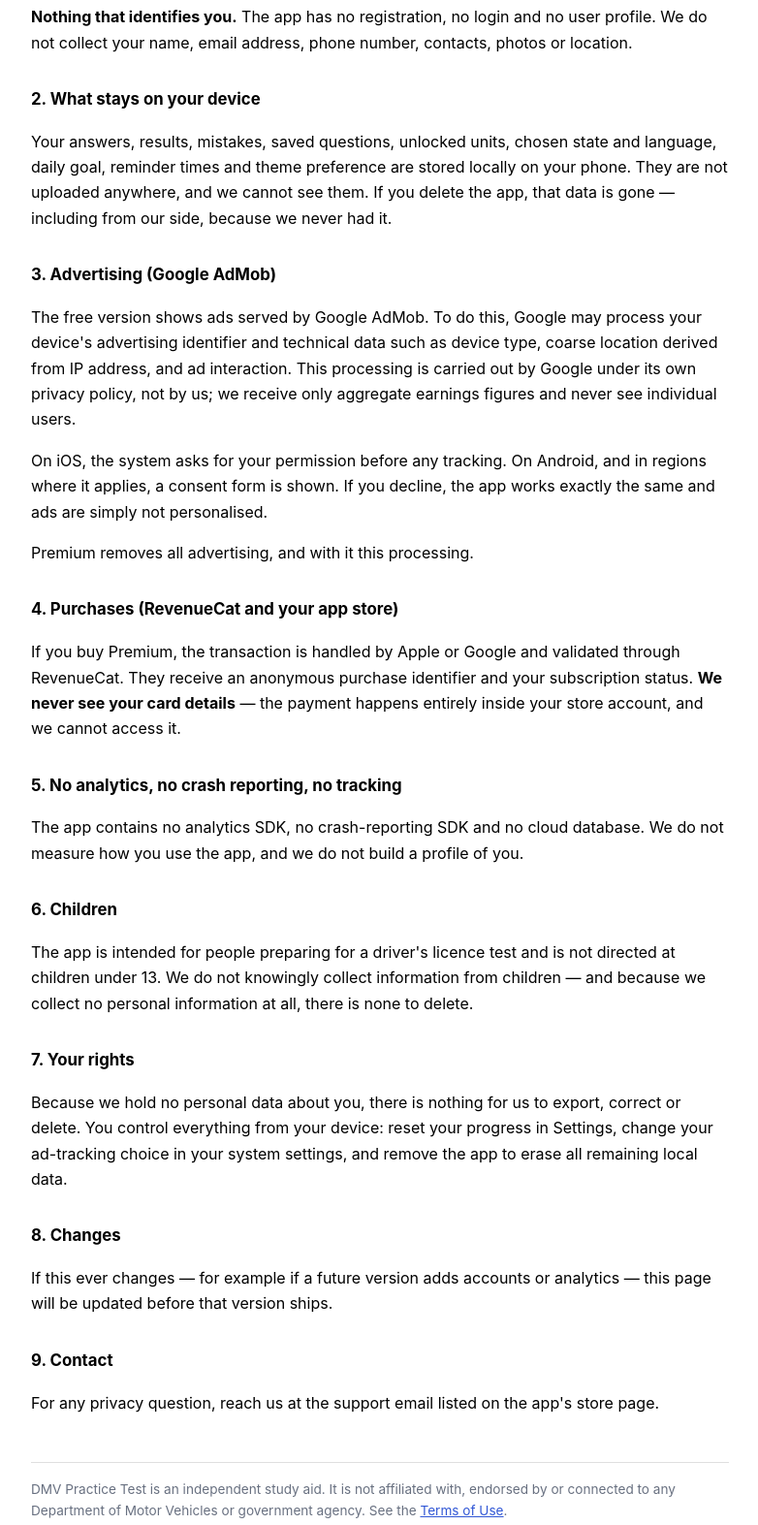
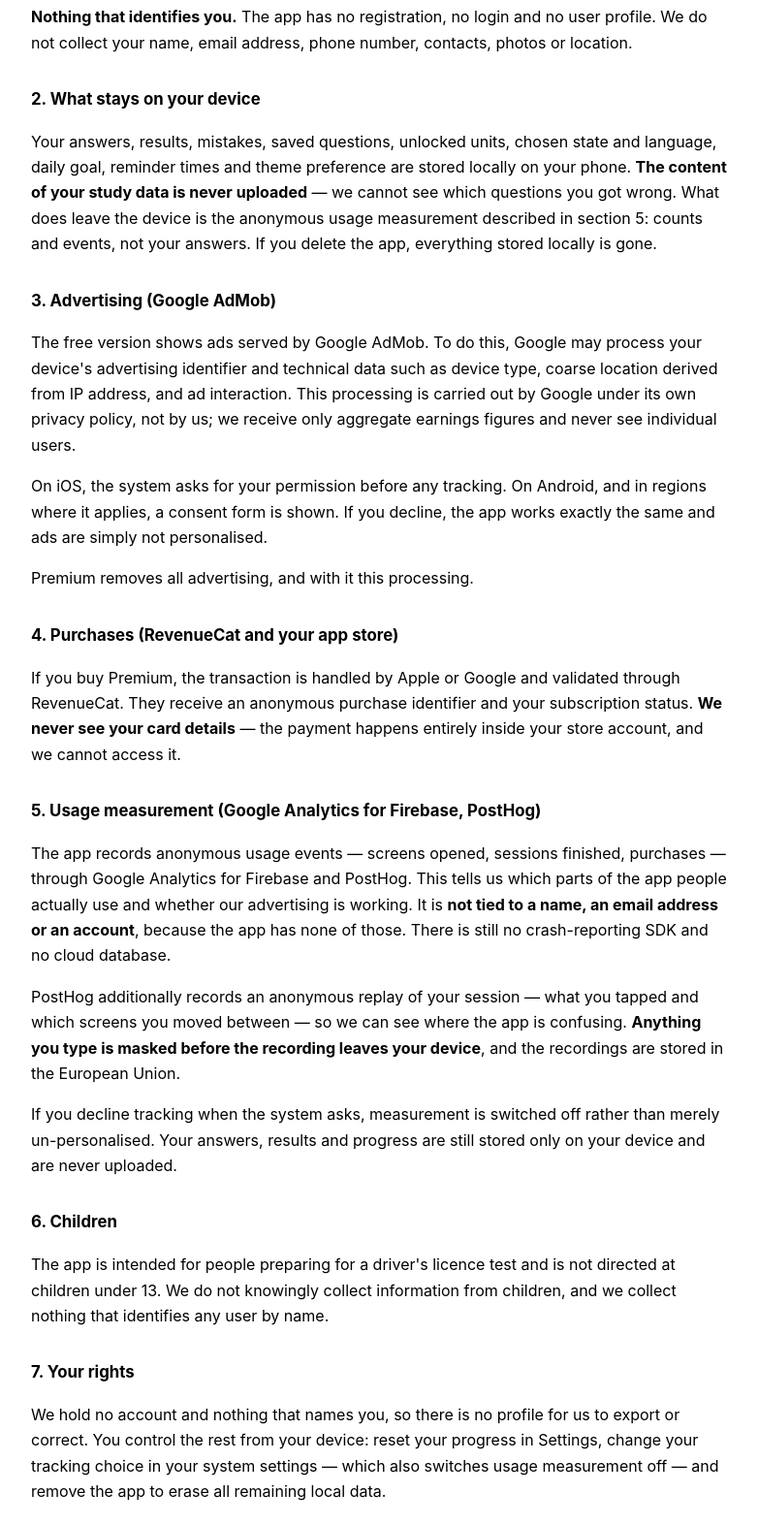
Before and after one commit to hamzacakmakk/dmv-legal, a plain HTML site: page privacy.html in a window 1280 px wide. Shown: the part 360-1933 px from the top of the page at 97% size, without its empty margins (248-1030 px from the left). Drawn offline with Linux system fonts and the light colour scheme.

Commit message:
Gizlilik politikasına PostHog ve oturum kaydı eklendi
Uygulamalar artık PostHog'a ürün olayı ve maskeli ekran kaydı gönderiyor;
gizlilik politikası bir söz değil beyandır ve kodla birlikte değişmek
zorunda. Barındırılan sayfa uygulama içindeki metinle aynı kalıyor.

```diff
--- a/privacy.html
+++ b/privacy.html
@@ -20,7 +20,7 @@
 <body>
 
 <h1>Privacy Policy</h1>
-<p class="updated">DMV Practice Test · Last updated: August 2026</p>
+<p class="updated">DMV Practice Test · Last updated: September 2026</p>
 
 <div class="callout">
   <strong>THE SHORT VERSION</strong>
@@ -31,7 +31,7 @@
 <p><b>Nothing that identifies you.</b> The app has no registration, no login and no user profile. We do not collect your name, email address, phone number, contacts, photos or location.</p>
 
 <h2>2. What stays on your device</h2>
-<p>Your answers, results, mistakes, saved questions, unlocked units, chosen state and language, daily goal, reminder times and theme preference are stored locally on your phone. They are not uploaded anywhere, and we cannot see them. If you delete the app, that data is gone — including from our side, because we never had it.</p>
+<p>Your answers, results, mistakes, saved questions, unlocked units, chosen state and language, daily goal, reminder times and theme preference are stored locally on your phone. <b>The content of your study data is never uploaded</b> — we cannot see which questions you got wrong. What does leave the device is the anonymous usage measurement described in section 5: counts and events, not your answers. If you delete the app, everything stored locally is gone.</p>
 
 <h2>3. Advertising (Google AdMob)</h2>
 <p>The free version shows ads served by Google AdMob. To do this, Google may process your device's advertising identifier and technical data such as device type, coarse location derived from IP address, and ad interaction. This processing is carried out by Google under its own privacy policy, not by us; we receive only aggregate earnings figures and never see individual users.</p>
@@ -41,14 +41,16 @@
 <h2>4. Purchases (RevenueCat and your app store)</h2>
 <p>If you buy Premium, the transaction is handled by Apple or Google and validated through RevenueCat. They receive an anonymous purchase identifier and your subscription status. <b>We never see your card details</b> — the payment happens entirely inside your store account, and we cannot access it.</p>
 
-<h2>5. No analytics, no crash reporting, no tracking</h2>
-<p>The app contains no analytics SDK, no crash-reporting SDK and no cloud database. We do not measure how you use the app, and we do not build a profile of you.</p>
+<h2>5. Usage measurement (Google Analytics for Firebase, PostHog)</h2>
+<p>The app records anonymous usage events — screens opened, sessions finished, purchases — through Google Analytics for Firebase and PostHog. This tells us which parts of the app people actually use and whether our advertising is working. It is <b>not tied to a name, an email address or an account</b>, because the app has none of those. There is still no crash-reporting SDK and no cloud database.</p>
+<p>PostHog additionally records an anonymous replay of your session — what you tapped and which screens you moved between — so we can see where the app is confusing. <b>Anything you type is masked before the recording leaves your device</b>, and the recordings are stored in the European Union.</p>
+<p>If you decline tracking when the system asks, measurement is switched off rather than merely un-personalised. Your answers, results and progress are still stored only on your device and are never uploaded.</p>
 
 <h2>6. Children</h2>
-<p>The app is intended for people preparing for a driver's licence test and is not directed at children under 13. We do not knowingly collect information from children — and because we collect no personal information at all, there is none to delete.</p>
+<p>The app is intended for people preparing for a driver's licence test and is not directed at children under 13. We do not knowingly collect information from children, and we collect nothing that identifies any user by name.</p>
 
 <h2>7. Your rights</h2>
-<p>Because we hold no personal data about you, there is nothing for us to export, correct or delete. You control everything from your device: reset your progress in Settings, change your ad-tracking choice in your system settings, and remove the app to erase all remaining local data.</p>
+<p>We hold no account and nothing that names you, so there is no profile for us to export or correct. You control the rest from your device: reset your progress in Settings, change your tracking choice in your system settings — which also switches usage measurement off — and remove the app to erase all remaining local data.</p>
 
 <h2>8. Changes</h2>
 <p>If this ever changes — for example if a future version adds accounts or analytics — this page will be updated before that version ships.</p>
```
